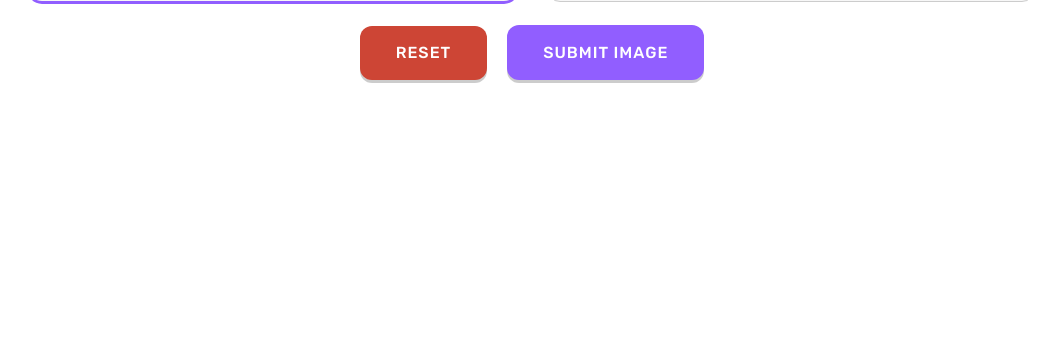
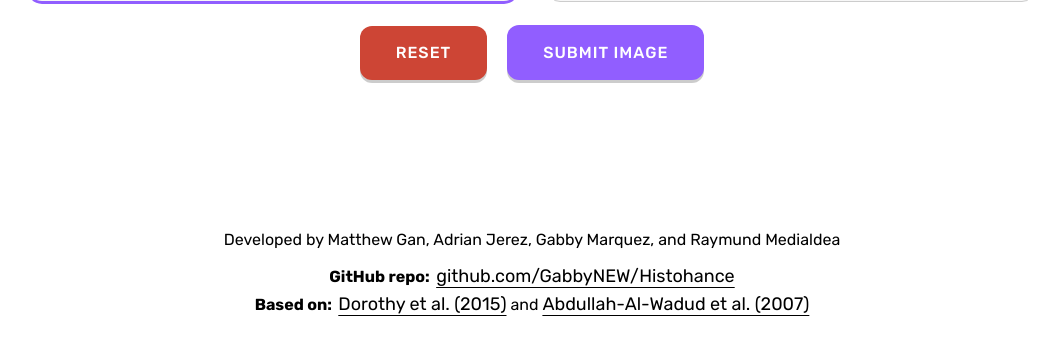
Before and after one commit to GabbyNEW/Histohance, a Flask app: page / in a window 1280 px wide. Shown: the part 1632-1987 px from the top of the page, without its empty margins (108-1167 px from the left). Before the commit the page ends 1715 px from the top, so only its background shows below. Run offline with Flask 2, Linux system fonts and the light colour scheme; some libraries are stand-ins or nearby versions.

Commit message:
Added footer, fixed issue with PNG images

```diff
--- a/app.py
+++ b/app.py
@@ -41,13 +41,19 @@ def dhe_upload():
         method = request.form['use_method']
         image = request.files["file"]
         im = Image.open(image)
+
+        # Ensures the image has no alpha channel and places a white background in case of transparent pixels
+        if im.mode != "RGB":
+            back = Image.new(mode=im.mode, size=im.size, color=(255, 255, 255))
+            im = Image.alpha_composite(im1=back, im2=im).convert("RGB")
+
         im.filename = "input.jpg"
         im.thumbnail(size, Image.ANTIALIAS)
         width, height = im.size
         print("Image resized to " + str(width) + "x" + str(height))
         im.save(os.path.join(app.config["UPLOAD_FOLDER"], im.filename))
         session['input_image'] = im.filename
-        print("Method is: " + str(method))
+        print("Method is: " + ("DHE" if 1 else "HE"))
         # 1 for DHE, 2 for HE
         if method == '1':
             perform_dhe(input_image=im.filename)
--- a/templates/index.html
+++ b/templates/index.html
@@ -62,10 +62,11 @@
       </form>
       </div>
     </section>
-    <section id="upload">
+    <section id="result" style="height: auto;">
       <div class="container" id="results">
         <p hidden id="message">Please wait... this can take a while. Page will refresh upon completion.</p>
-        <div style="display:flex;">
+        <div style="display:flex;flex-direction: column;align-items: center;">
+          <div style="display: flex;">
             {% if output_image %}
           <div class="input_image" style=" margin: 1em;">
             <h2>Input Image:</h2>
@@ -78,14 +79,19 @@
             <h2>Output Image:</h2>
             <img src="{{ url_for('send_image_file', filename=output_image) }}" alt="Output Image">
           </div>
-
+          </div>
           <div>
             <a href="{{ url_for('download_image_file', filename=output_image) }}" class="button" id="downloadButton" download="dhe">Download Image</a>
           </div>
-
           {% endif %}
         </div>
-
+      </div>
+    </section>
+    <section id="footer" style="display: flex;justify-content: center; margin: 2em; flex-direction: column; align-items: center;">
+      <p>Developed by Matthew Gan, Adrian Jerez, Gabby Marquez, and Raymund Medialdea</p>
+      <span style="margin-bottom: 0.5em;"><b style="margin-right: 0.4em;">GitHub repo:</b><a href="https://github.com/GabbyNEW/Histohance">github.com/GabbyNEW/Histohance</a></span>
+      <span style="margin-bottom: 0.5em;"><b style="margin-right: 0.4em;">Based on:</b><a href="https://www.researchgate.net/publication/283727396_Image_enhancement_by_Histogram_equalization">Dorothy et al. (2015)</a> and <a href="https://www.researchgate.net/publication/3183129_A_Dynamic_Histogram_Equalization_for_Image_Contrast_Enhancement">Abdullah-Al-Wadud et al. (2007)</a></span>
+    </section>
     <script>
       // 1 for DHE, 2 for HE
       var methodCode = 2;
@@ -144,8 +150,6 @@
         })
       })
     </script>
-      </div>
-    </section>
   </body>
 
 </html>
```
Also changed, not shown: templates/he.html (deleted, +0 -39 lines). Lines whose indentation alone changed are shown as unchanged.
